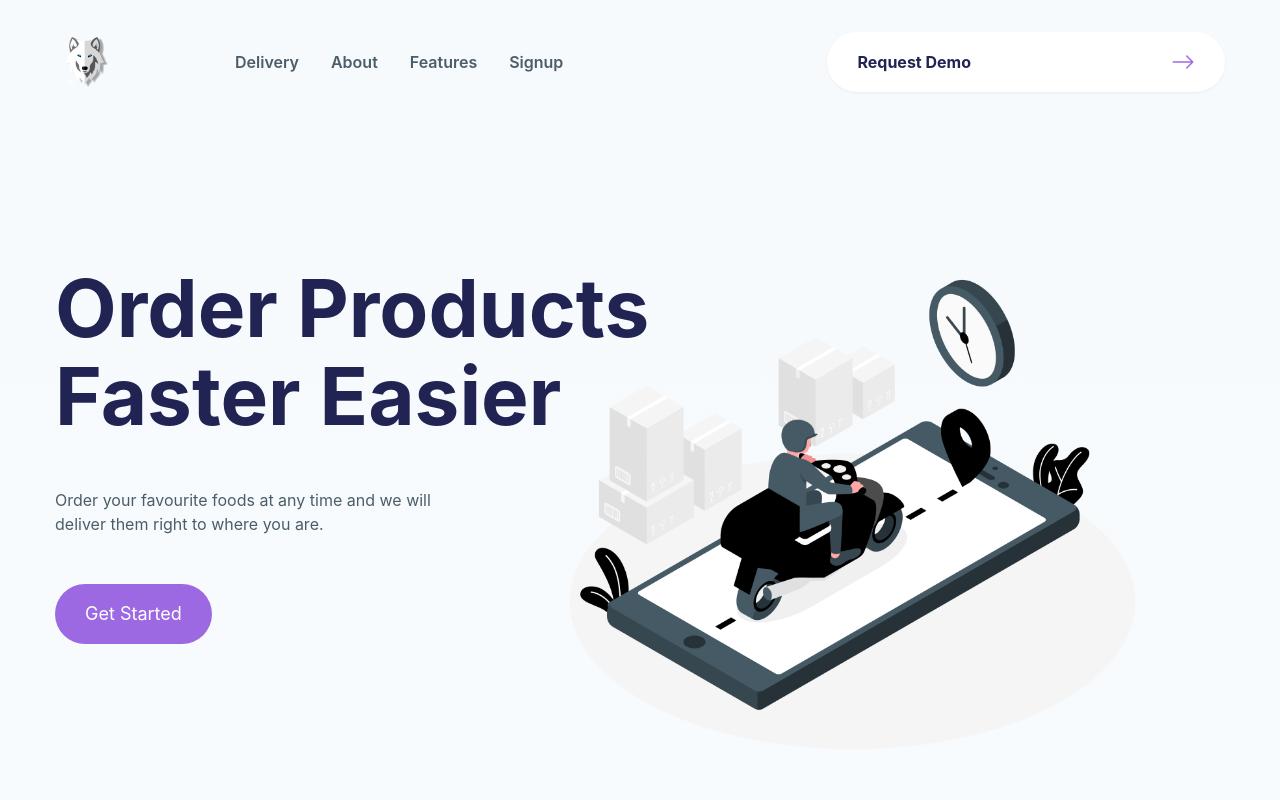
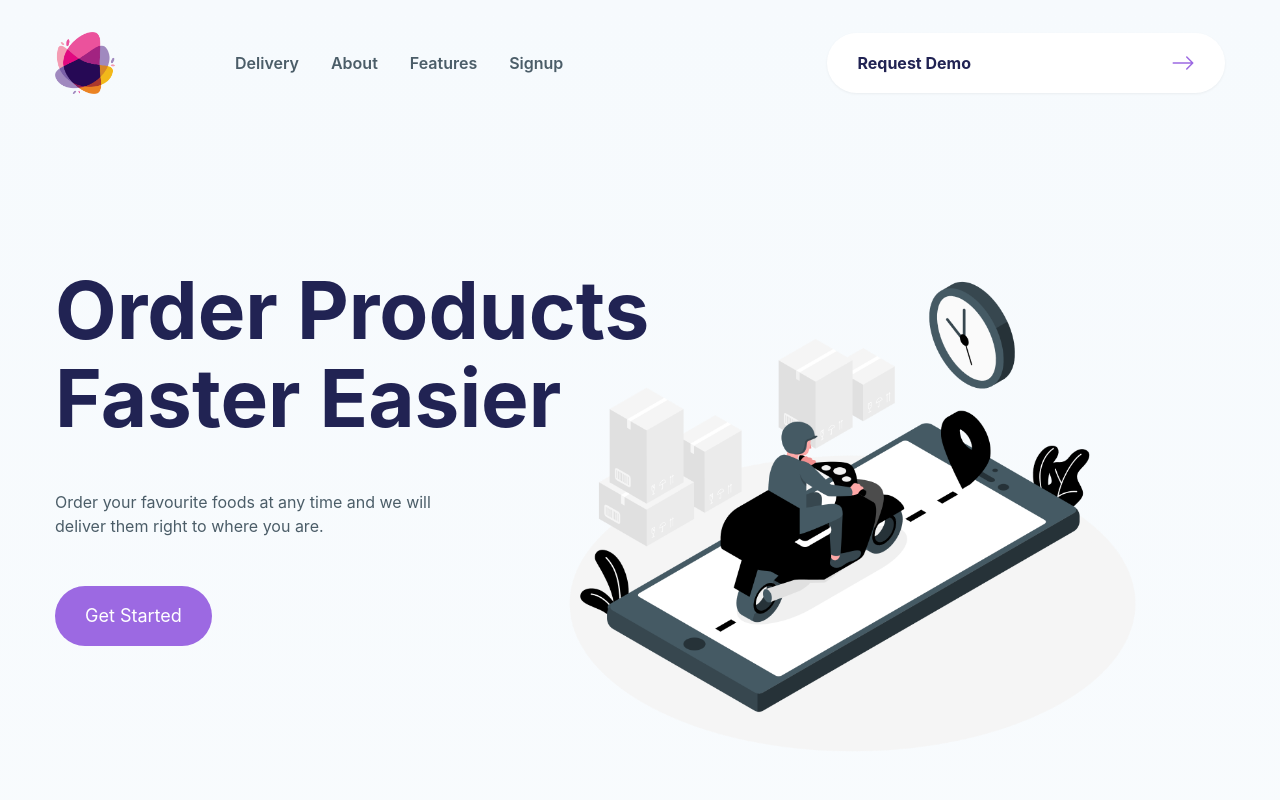
Before and after one commit to dakShh/delivery-platform-landing-page, a React (Vite) app: page / in a window 1280 px wide. Shown: the top 800 px of the page. Built offline with nearby package versions, Linux system fonts and the light colour scheme.

Commit message:
changed logo

```diff
--- a/src/components/Header.jsx
+++ b/src/components/Header.jsx
@@ -10,6 +10,7 @@ import { BsArrowRight } from "react-icons/bs";
 
 // ** Logo Import
 import Logo from "../assets/images/logo.png";
+import Logo2 from "../assets/images/logo2.png";
 
 const Header = () => {
   const [navMobile, setNavMobile] = useState(false);
@@ -25,7 +26,7 @@ const Header = () => {
         <div className="flex items-center justify-between">
           <div className="flex items-center gap-x-[120px]">
             <a href="#">
-              <img src={Logo} alt="" width={60} />
+              <img src={Logo2} alt="" width={60} />
             </a>
 
             <div className="hidden lg:flex">
```
Also changed, not shown: src/assets/images/logo2.png (added).
